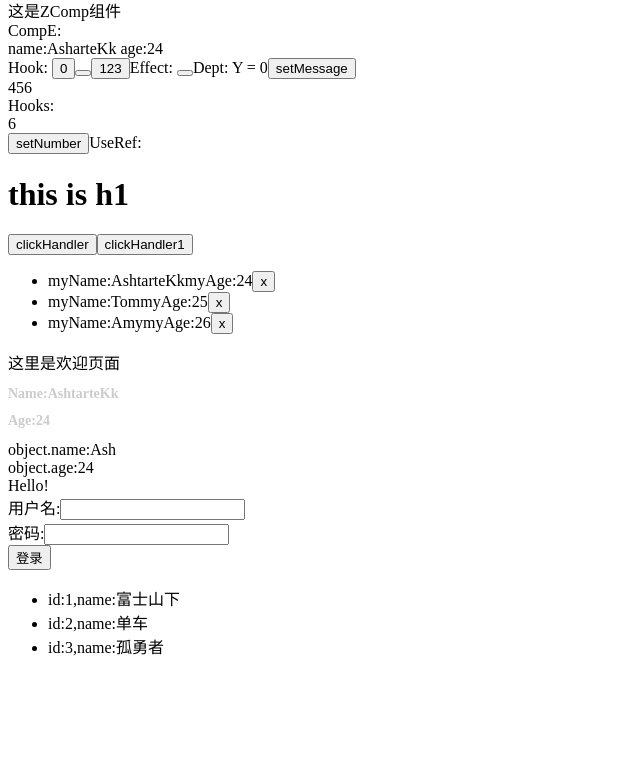
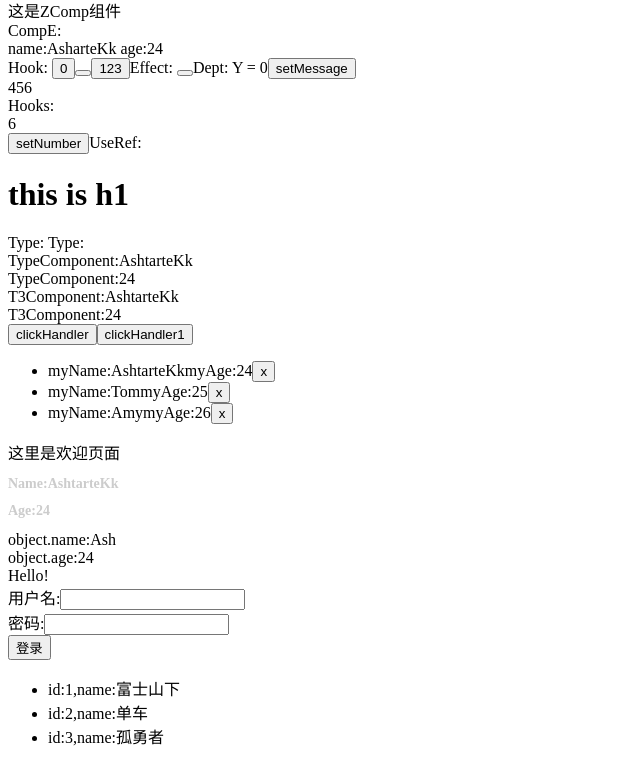
Before and after one commit to Ashtartekk/React-Learn, a React app: page / in a window 1280 px wide. Shown: the part 923-1687 px from the top of the page, without its empty margins (0-640 px from the left). Before the commit the page ends 1597 px from the top, so only its background shows below. Built offline with nearby package versions, Linux system fonts and the light colour scheme.

Commit message:
交叉类型

```diff
--- a/src/App.tsx
+++ b/src/App.tsx
@@ -155,6 +155,7 @@ const activeFlag = false;
 
 import Hook from "./components/Hook";
 import Hooks from "./components/Hooks";
+import Ts from "./components/Ts";
 
 function App() {
   return (
@@ -189,6 +190,7 @@ function App() {
       Dept: <Dept />
       Hooks: <Hooks />
       UseRef: <UseRef />
+      Type: <Ts />
       <CComponent />
       <TestComponent />
       <Welcome />
--- /dev/null
+++ b/src/components/Ts.tsx
@@ -0,0 +1,43 @@
+import React from "react";
+
+interface T1 {
+  name: string;
+}
+interface T2 {
+  age: number;
+}
+type T3 = T2 & T1; //交叉类型
+
+//函数组件
+const Type = () => {
+  const info: T3 = {
+    name: "AshtarteKk",
+    age: 24,
+  };
+  console.log("Type=>>", Type);
+  return (
+    <>
+      <div>TypeComponent:{info.name}</div>
+      <div>TypeComponent:{info.age}</div>
+    </>
+  );
+};
+
+class Ts extends React.Component {
+  info: T3 = {
+    name: "AshtarteKk",
+    age: 24,
+  };
+  render() {
+    return (
+      <>
+        Type:
+        <Type />
+        <div>T3Component:{this.info.name}</div>
+        <div>T3Component:{this.info.age}</div>
+      </>
+    );
+  }
+}
+
+export default Ts;
```
